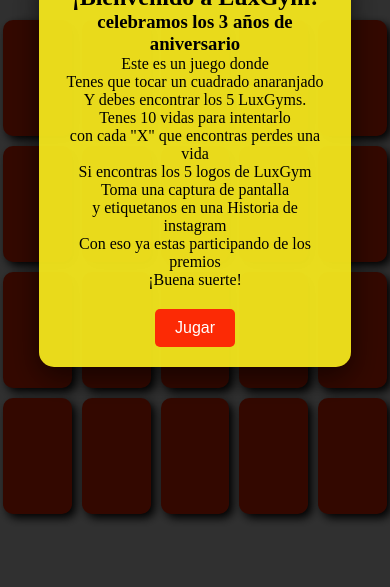
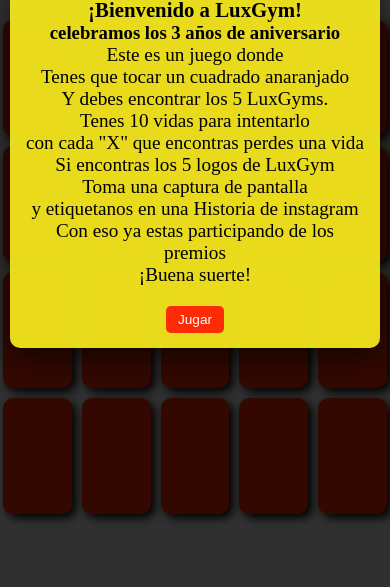
Before and after one commit to CristianLorenzo11/gameCL, a plain HTML site: page index.html in a window 390 px wide. Shown: the part 257-844 px from the top of the page. Drawn offline with Linux system fonts and the light colour scheme.

Commit message:
Add files via upload

```diff
--- a/styles.css
+++ b/styles.css
@@ -214,42 +214,73 @@
 
 }
 
+/* Estilos generales para dispositivos grandes */
 .modalinicio {
-    display: flex; /* Cambiar a flex para centrar el contenido */
-    position: fixed; /* Fija el modal en la pantalla */
-    top: 0; /* Alineado a la parte superior */
-    left: 0; /* Alineado a la izquierda */
-    width: 100vw; /* Ancho completo de la ventana */
-    height: 100vh; /* Altura completa de la ventana */
-    background-color: rgba(0, 0, 0, 0.8); /* Fondo oscuro con opacidad */
-    justify-content: center; /* Centra horizontalmente */
-    align-items: center; /* Centra verticalmente */
-    z-index: 999; /* Asegura que el modal esté en la parte superior */
+    display: flex;
+    position: fixed;
+    top: 0;
+    left: 0;
+    width: 100vw;
+    height: 100vh;
+    background-color: rgba(0, 0, 0, 0.8);
+    justify-content: center;
+    align-items: center;
+    z-index: 999;
 }
 
 .modal-content {
-    background-color: rgba(240, 226, 29, 0.966); /* Fondo blanco semitransparente */
-    padding: 20px; /* Espaciado interno, ajustado para móviles */
-    border-radius: 15px; /* Bordes redondeados */
-    text-align: center; /* Centra el texto */
-    box-shadow: 0px 10px 30px rgba(0, 0, 0, 0.6); /* Sombra suave */
-    max-width: 90%; /* Limita el ancho máximo del contenido */
-    max-height: 90%; /* Limita la altura máxima del contenido */
-    overflow: auto; /* Permite el desplazamiento si el contenido es demasiado grande */
-    width: 80%; /* Ajustar ancho a 80% para mejor visualización en móviles */
-    height: auto; /* Dejar que la altura se ajuste al contenido */
+    background-color: rgba(240, 226, 29, 0.966);
+    padding: 40px;
+    border-radius: 15px;
+    text-align: center;
+    box-shadow: 0px 10px 30px rgba(0, 0, 0, 0.6);
+    max-width: 90%;
+    max-height: 90%;
+    overflow: auto;
+    width: 80%;
+    height: auto;
 }
 
-/* Para asegurar que el texto y botones también sean responsivos */
-.modal-content h2 {
-    font-size: 1.5rem; /* Tamaño de fuente adaptable */
+/* Media Queries para dispositivos móviles */
+@media (max-width: 768px) { /* Para tablets y pantallas más pequeñas */
+    .modal-content {
+        padding: 20px; /* Menos padding para dispositivos más pequeños */
+        max-width: 95%; /* Aumentar el ancho máximo para pantallas más pequeñas */
+        width: 90%; /* Ajustar el ancho para ser más responsivo */
+        border-radius: 10px; /* Bordes más redondeados */
+    }
+
+    .modal-content h2 {
+        font-size: 1.5rem; /* Tamaño de fuente más pequeño para el encabezado */
+    }
+
+    .modal-content p {
+        font-size: 0.9rem; /* Tamaño de fuente más pequeño para el párrafo */
+    }
+
+    #start-game-button {
+        padding: 8px 16px; /* Tamaño del botón más pequeño */
+        font-size: 0.9rem; /* Tamaño de fuente del botón */
+    }
 }
 
-.modal-content p {
-    font-size: 1rem; /* Tamaño de fuente adaptable */
+@media (max-width: 480px) { /* Para smartphones */
+    .modal-content {
+        padding: 15px; /* Menor padding para smartphones */
+        width: 95%; /* Ajustar aún más el ancho */
+        max-width: 100%; /* Asegurar que el contenido no se desborde */
+    }
+
+    .modal-content h2 {
+        font-size: 1.3rem; /* Tamaño de fuente más pequeño para el encabezado */
+    }
+
+    .modal-content p {
+        font-size: 1.2rem; /* Tamaño de fuente más pequeño para el párrafo */
+    }
+
+    #start-game-button {
+        padding: 6px 12px; /* Tamaño del botón más pequeño */
+        font-size: 0.85rem; /* Tamaño de fuente del botón */
+    }
 }
-
-#start-game-button {
-    padding: 10px 20px; /* Tamaño del botón */
-    font-size: 1rem; /* Tamaño de fuente del botón */
-}
```
